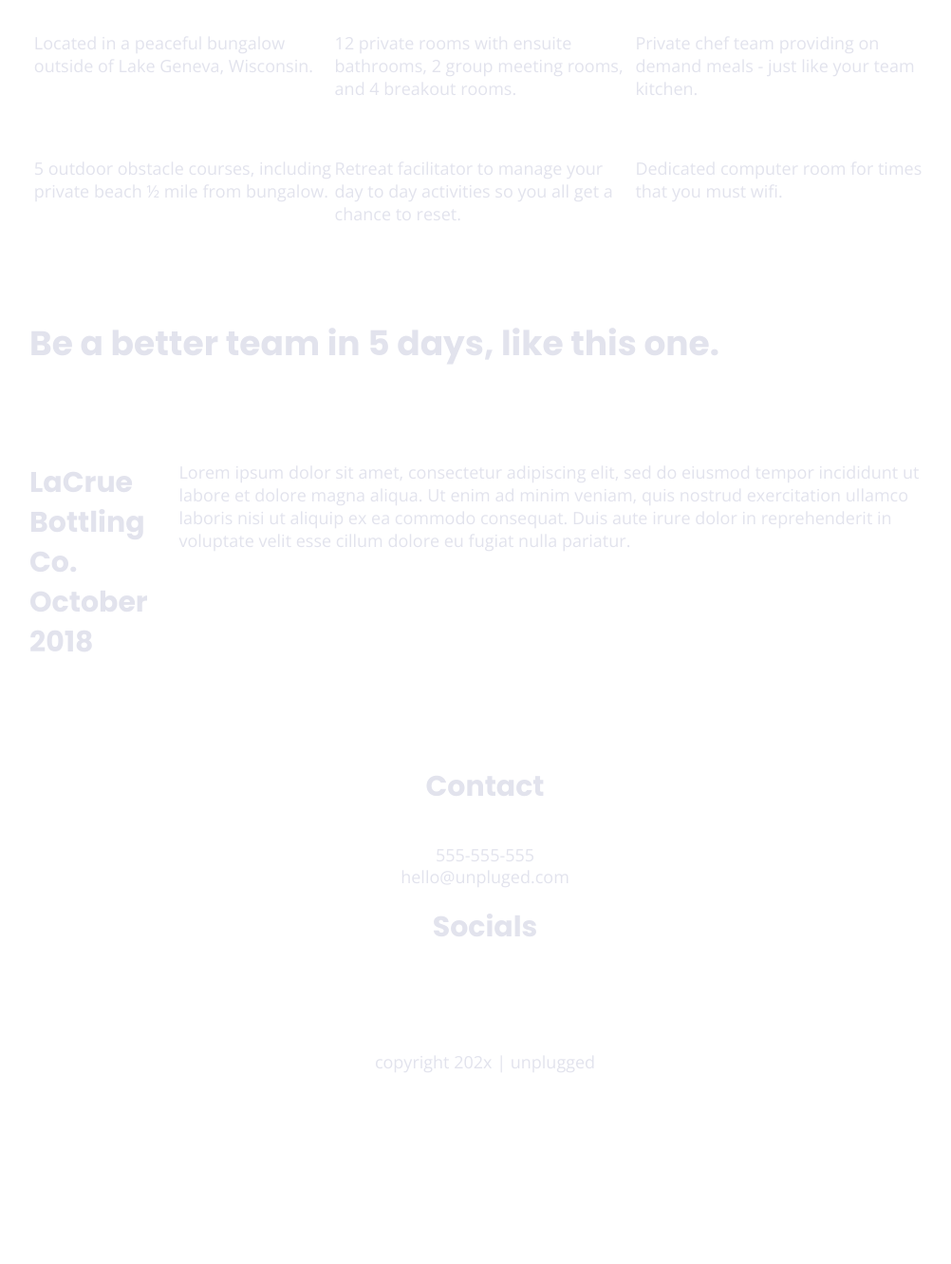
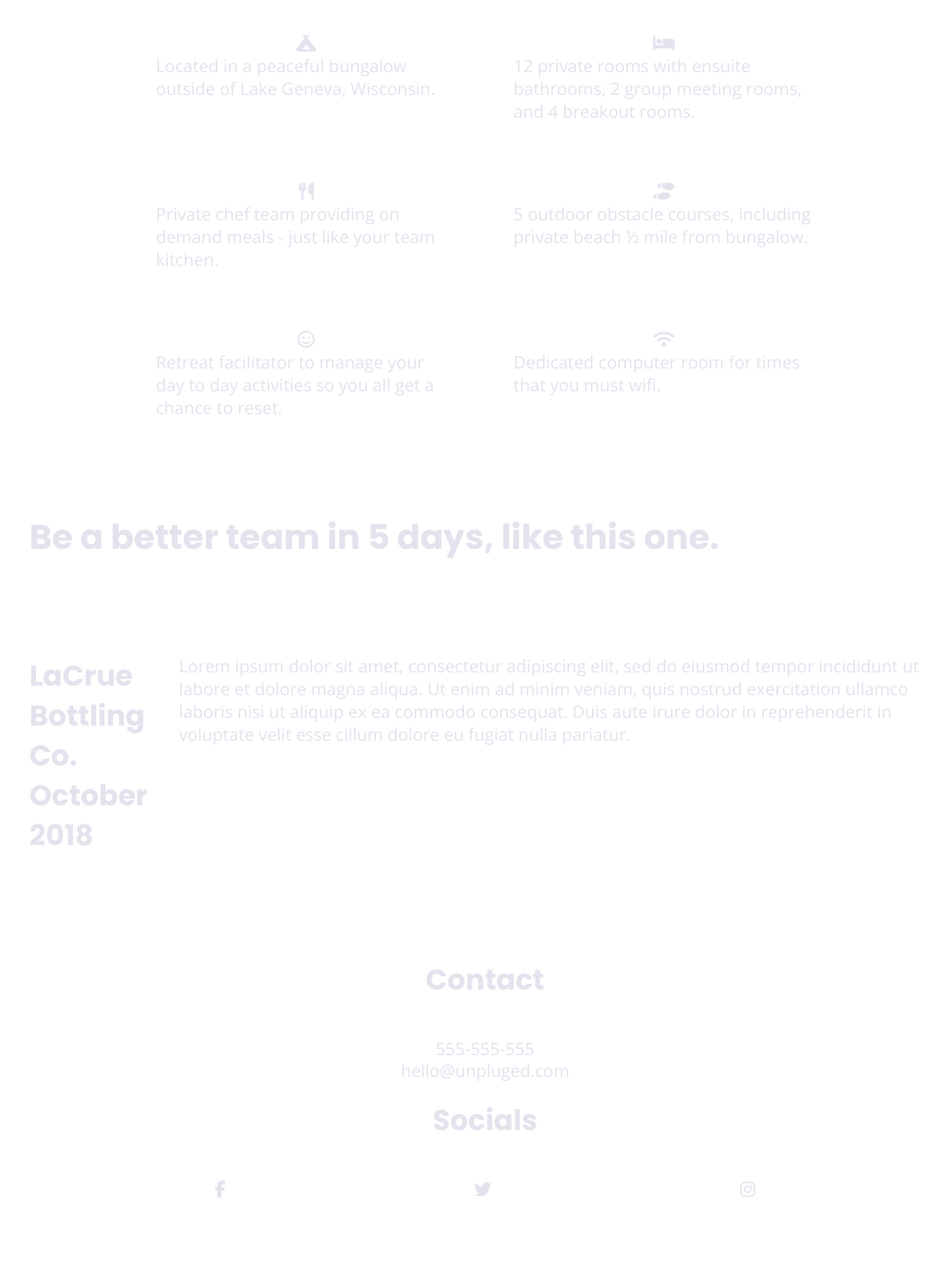
Before and after one commit to konnehmamoud/unpluged-website, a website: page index.html in a window 1280 px wide. Shown: the part 1125-2456 px from the top of the page at 95% size, without its empty margins (129-1131 px from the left). Before the commit the page ends 2293 px from the top, so only its background shows below. Drawn offline with nearby package versions, Linux system fonts and the light colour scheme.

Commit message:
updated css

```diff
--- a/css/main.css
+++ b/css/main.css
@@ -240,7 +240,7 @@ aside{
 
 .features article{
   width: 65%;
-  margin: 30px 0;
+  margin: 30px 30px;
 }
 
 .features .features-items{
@@ -396,6 +396,7 @@ footer .social-icons p{
 
 }
 
+.fa-brands
 
 footer .copyright {
   margin: 20px 0;
--- a/index.html
+++ b/index.html
@@ -16,6 +16,7 @@
   <link rel="apple-touch-icon" href="icon.png">
   <!-- Google Fonts -->
 <link href="https://fonts.googleapis.com/css?family=Open+Sans:400,700|Poppins:500,700" rel="stylesheet">
+<link rel="stylesheet" href="https://cdnjs.cloudflare.com/ajax/libs/font-awesome/6.5.1/css/all.min.css" integrity="sha512-DTOQO9RWCH3ppGqcWaEA1BIZOC6xxalwEsw9c2QQeAIftl+Vegovlnee1c9QX4TctnWMn13TZye+giMm8e2LwA==" crossorigin="anonymous" referrerpolicy="no-referrer" />
   <!-- Place favicon.ico in the root directory -->
 
   <link rel="stylesheet" href="/css/normalize.css">
@@ -75,7 +76,7 @@
       </h2>
        <div class="features-items">
         <article>
-          <p class="fontawesome-icons"></p>
+          <p class="fontawesome-icons"><i class="fa-solid fa-campground"></i></p>
           <p class="features-items-description">
             Located in a peaceful bungalow outside of Lake Geneva,
             Wisconsin.
@@ -83,35 +84,35 @@
         </article>
 
         <article>
-          <p class="fontawesome-icons"></p>
+          <p class="fontawesome-icons"><i class="fa-solid fa-bed"></i></p>
           <p class="features-items-description">
             12 private rooms with ensuite bathrooms, 2 group meeting rooms, and 4 breakout rooms.
           </p>
         </article>
 
         <article>
-          <p class="fontawesome-icons"></p>
+          <p class="fontawesome-icons"><i class="fa-solid fa-utensils"></i></p>
           <p class="features-items-description">
             Private chef team providing on demand meals - just like your team kitchen.
           </p>
         </article>
 
         <article>
-          <p class="fontawesome-icons"></p>
+          <p class="fontawesome-icons"><i class="fa-solid fa-shoe-prints"></i></p>
           <p class="features-items-description">
             5 outdoor obstacle courses, including private beach ½ mile from bungalow.
           </p>
         </article>
 
         <article>
-          <p class="fontawesome-icons"></p>
+          <p class="fontawesome-icons"><i class="fa-regular fa-face-smile"></i></p>
           <p class="features-items-description">
             Retreat facilitator to manage your day to day activities so you all get a chance to reset.
           </p>
         </article>
 
         <article>
-          <p class="fontawesome-icons"></p>
+          <p class="fontawesome-icons"><i class="fa-solid fa-wifi"></i></p>
           <p class="features-items-description">
             Dedicated computer room for times that you must wifi.
           </p>
@@ -151,13 +152,13 @@
     <h4> Socials</h4>
     <div class="social-icons">
       <p>
-        <a href=""></a>
+        <a href=""><i class="fa-brands fa-facebook-f"></i></a>
       </p>
       <p>
-        <a href=""></a>
+        <a href=""><i class="fa-brands fa-twitter"></i></a>
       </p>
       <p>
-        <a href=""></a>
+        <a href=""><i class="fa-brands fa-instagram"></i></a>
       </p>
     </div>
     </div>
```
Also changed, not shown: about/index.html (+1 -0 lines), faq/index.html (+1 -0 lines).
